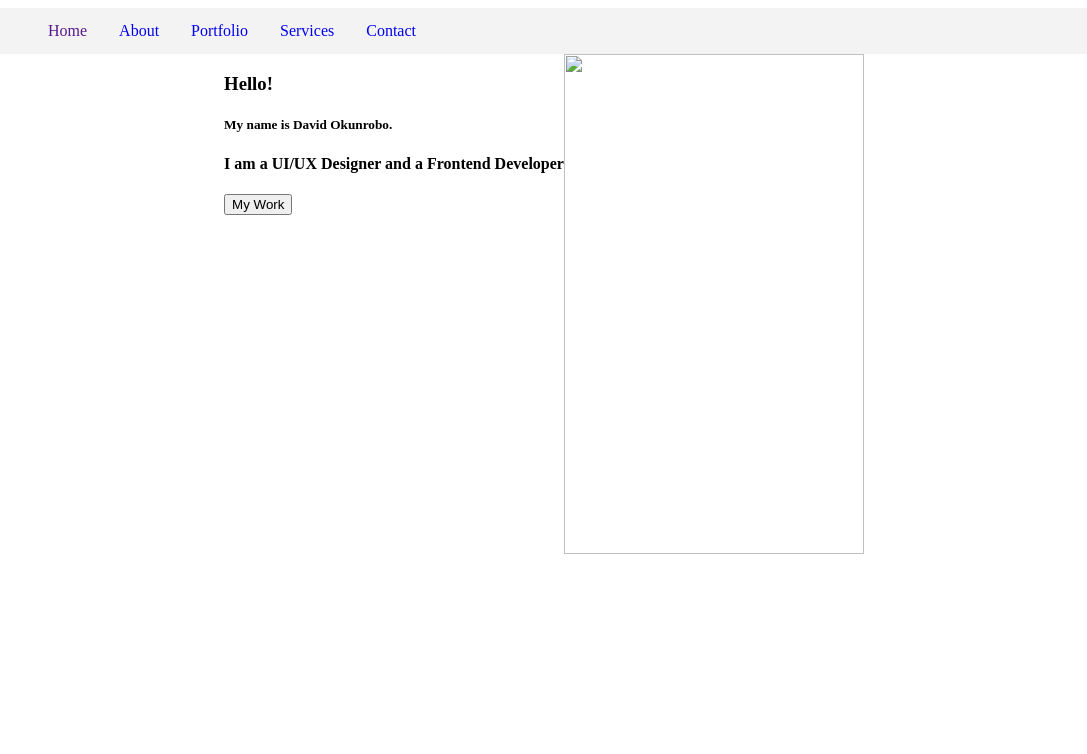
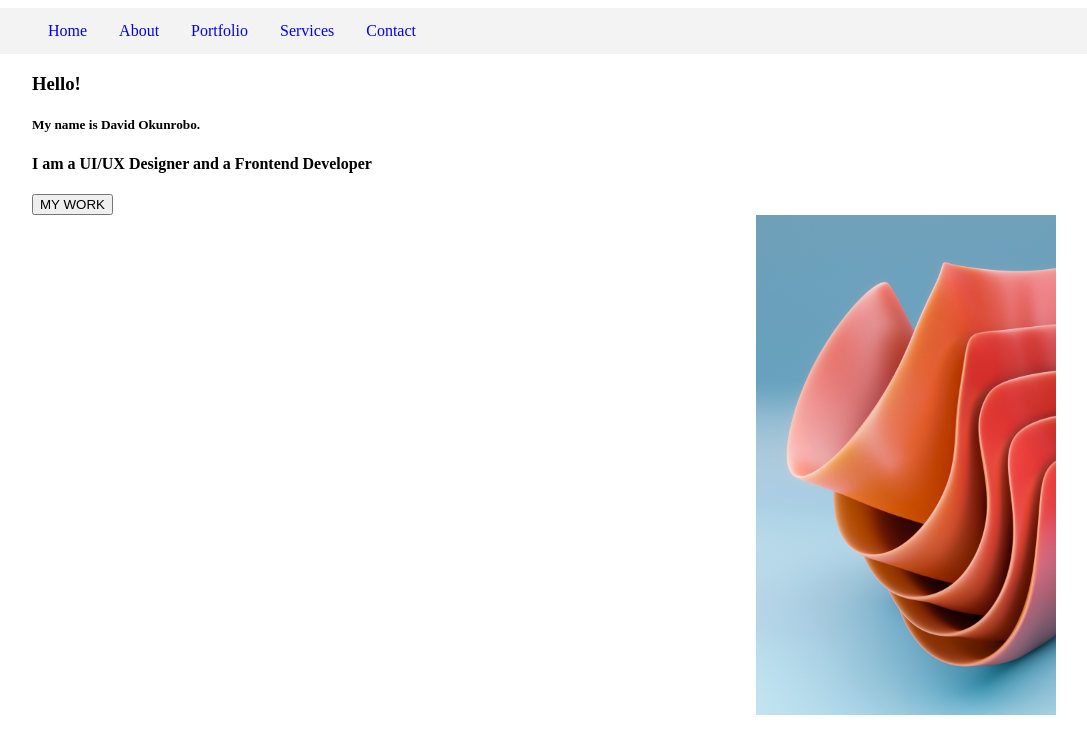
Before and after one commit to okunrobodave/Portfolio, a plain HTML site: page index.html in a window 1280 px wide. Shown: the whole page, without its empty margins (96-1183 px from the left). Drawn offline with Linux system fonts and the light colour scheme.

Commit message:
added new files

```diff
--- a/index.html
+++ b/index.html
@@ -11,7 +11,7 @@
     <div class="header">
         <nav>
             <ul class="navigation">
-                <li class="active"><a href="">Home</a></li>
+                <li class="active"><a href="index.html">Home</a></li>
                 <li><a href="About.html">About</a></li>
                 <li><a href="Portfolio.html">Portfolio</a></li>
                 <li><a href="Services.html">Services</a></li>
@@ -21,20 +21,14 @@
     </div>
 
     <div class="banner">
-        <div class="flex-container">
-            <div class="Intro">
-                <h3>Hello!</h3>
-                <h5>My name is David Okunrobo.</h5>
-                <h4>I am a UI/UX Designer and a Frontend Developer</h4>
-                <button type="submit"> My Work</button>
-            </div>
-            <div class="intro-img">
-                <img src="images/alex-sh-kDWOzzIeuIA-unsplash.jpg">
-            </div>
+        <div class="intro">
+            <h3>Hello!</h3>
+            <h5>My name is David Okunrobo.</h5>
+            <h4>I am a UI/UX Designer and a Frontend Developer</h4>
+            <button type="submit"> MY WORK</button>
         </div>
+        <img src="images/alex-sh-kDWOzzIeuIA-unsplash.jpg">
     </div>
-
-
 
 
 
--- a/style.css
+++ b/style.css
@@ -34,15 +34,10 @@ li a {
     padding-left: 120px;
     padding-right: 120px;
  }
- .flex-container{
-    display: flex;
-    justify-content: center;
- }
  .intro{
     text-align: justify;
-    margin-left: 100px;
  }
- .intro-img img{
+img{
     height: 500px;
     width: 300px;
     float: right;
```
Also changed, not shown: About.html (+21 -0 lines), Contact.html (+1 -0 lines), images/alex-sh-kDWOzzIeuIA-unsplash.jpg (added).
